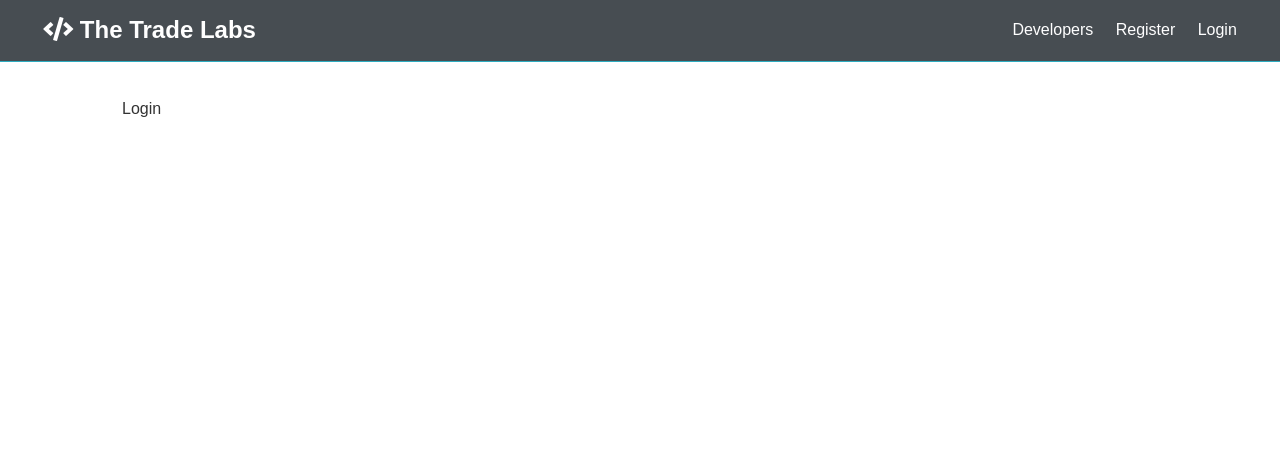
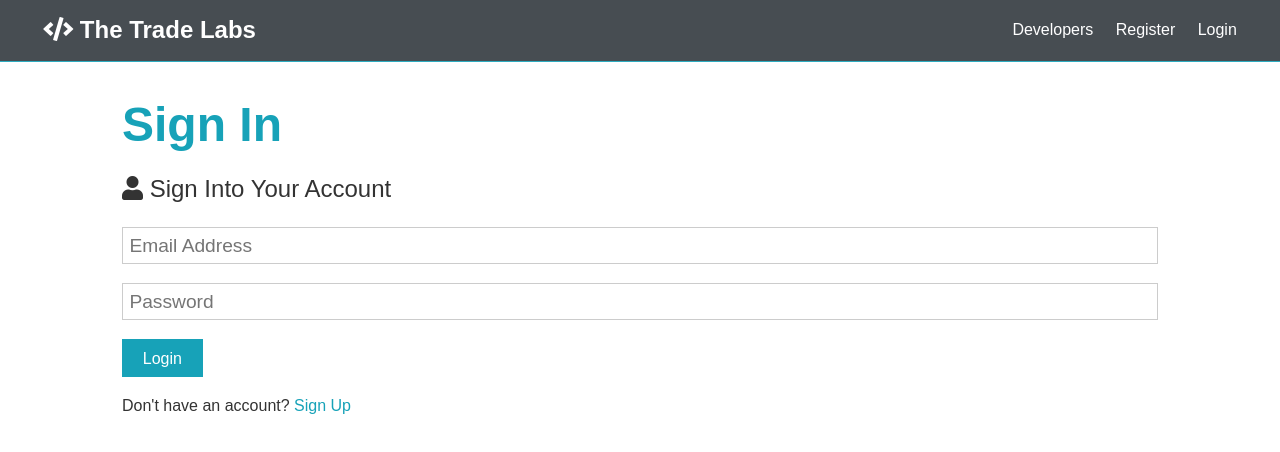
Before and after one commit to GauravSJawla/TheTradeLabsReactApp, a React (Create React App) app in the folder client/: page /login in a window 1280 px wide. Shown: the top 452 px of the page. Built offline with nearby package versions, Linux system fonts and the light colour scheme.

Commit message:
Login Form

```diff
--- a/client/src/components/auth/Login.js
+++ b/client/src/components/auth/Login.js
@@ -1,7 +1,57 @@
-import React from 'react';
+import React, { Fragment, useState } from 'react';
+import { Link } from 'react-router-dom';
+const Login = () => {
+  const [formData, setFormData] = useState({
+    email: '',
+    password: ''
+  });
 
-const Login = () => {
-  return <div>Login</div>;
+  const { email, password } = formData;
+
+  const onChange = e =>
+    setFormData({
+      ...formData,
+      [e.target.name]: e.target.value
+    });
+
+  const onSubmit = e => {
+    e.preventDefault();
+    console.log('SUCCESS');
+  };
+  return (
+    <Fragment>
+      <h1 className='large text-primary'>Sign In</h1>
+      <p className='lead'>
+        <i className='fas fa-user' /> Sign Into Your Account
+      </p>
+      <form className='form' onSubmit={e => onSubmit(e)}>
+        <div className='form-group'>
+          <input
+            type='email'
+            placeholder='Email Address'
+            name='email'
+            value={email}
+            onChange={e => onChange(e)}
+            required
+          />
+        </div>
+        <div className='form-group'>
+          <input
+            type='password'
+            placeholder='Password'
+            name='password'
+            value={password}
+            onChange={e => onChange(e)}
+            minLength='6'
+          />
+        </div>
+        <input type='submit' className='btn btn-primary' value='Login' />
+      </form>
+      <p className='my-1'>
+        Don't have an account? <Link to='/register'>Sign Up</Link>
+      </p>
+    </Fragment>
+  );
 };
 
 export default Login;
--- a/client/src/components/auth/Register.js
+++ b/client/src/components/auth/Register.js
@@ -1,4 +1,5 @@
 import React, { Fragment, useState } from 'react';
+import { Link } from 'react-router-dom';
 
 const Register = () => {
   const [formData, setFormData] = useState({
@@ -21,7 +22,7 @@
     if (password !== password2) {
       console.log('passwords do not match');
     } else {
-      console.log(formData);
+      console.log('SUCCESS');
     }
   };
   return (
@@ -78,7 +79,7 @@
         <input type='submit' className='btn btn-primary' value='Register' />
       </form>
       <p className='my-1'>
-        Already have an account? <a href='login.html'>Sign In</a>
+        Already have an account? <Link to='/login'>Sign In</Link>
       </p>
     </Fragment>
   );
```
